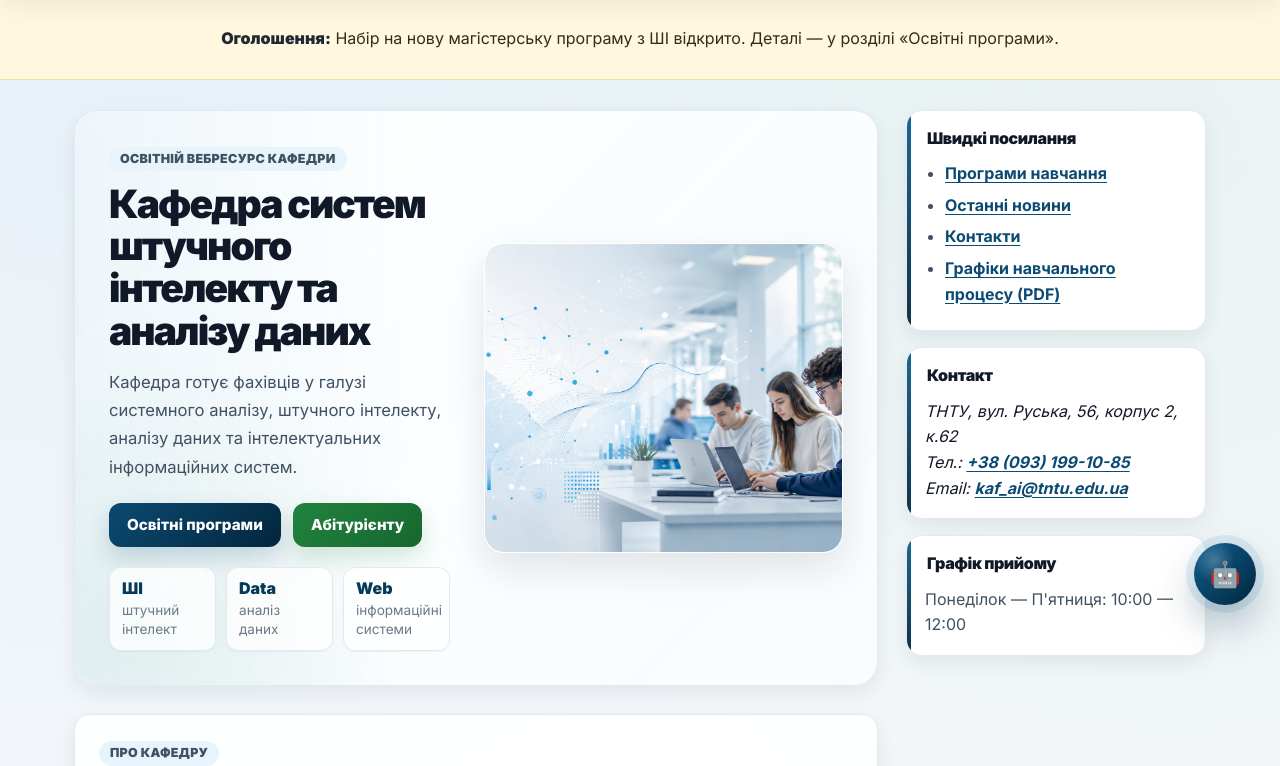
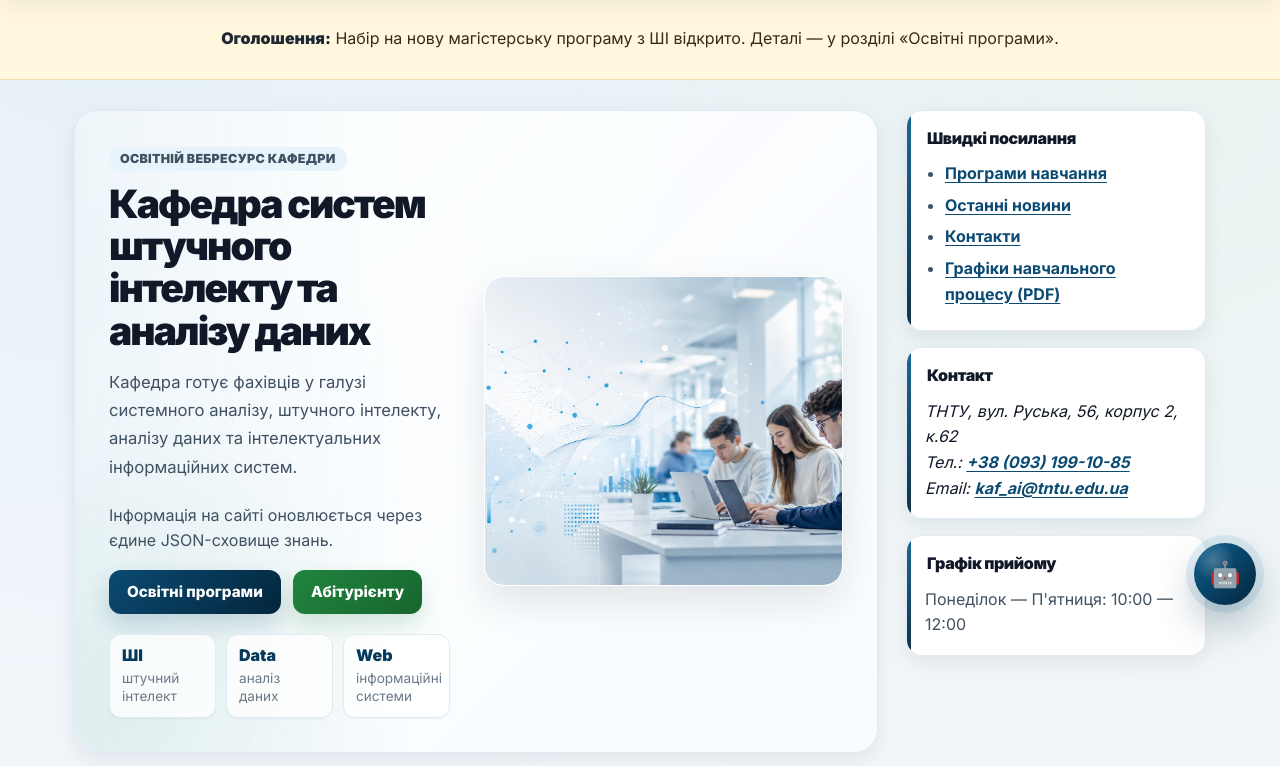
Before and after one commit to dirfay/KAF_PROJECT, a FastAPI app: page / in a window 1280 px wide. Shown: the part 171-937 px from the top of the page. Run offline with FastAPI, Linux system fonts and the light colour scheme.

Commit message:
Improve home page note

```diff
--- a/app/templates/home.html
+++ b/app/templates/home.html
@@ -21,6 +21,10 @@
 			<p class="home-cover-lead">
 				Кафедра готує фахівців у галузі системного аналізу, штучного інтелекту,
 				аналізу даних та інтелектуальних інформаційних систем.
+			</p>
+
+			<p class="home-cover-note">
+				Інформація на сайті оновлюється через єдине JSON-сховище знань.
 			</p>
 
 			<div class="home-cover-actions" aria-label="Основні дії">
```
